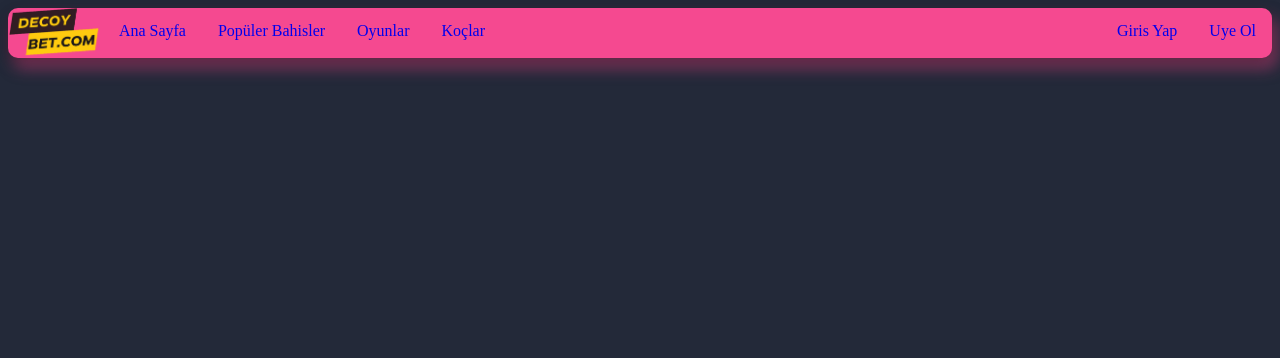
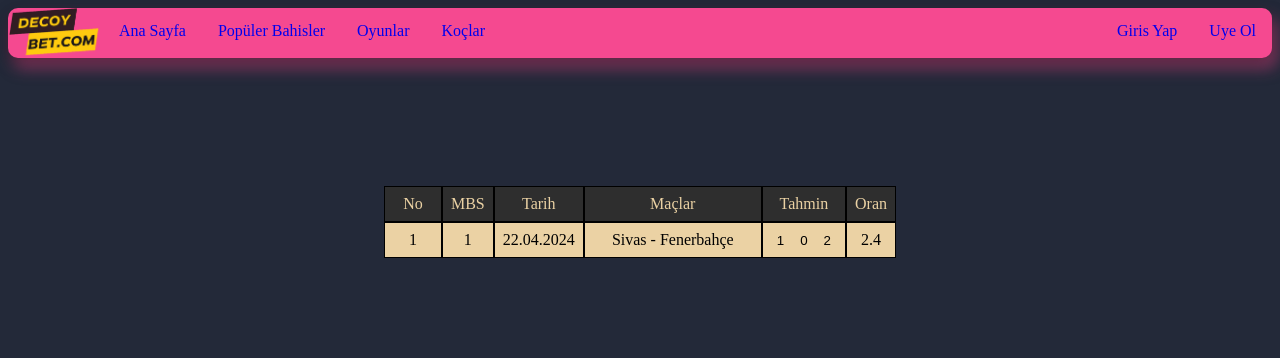
Before and after one commit to milksut/django_website, a Django app: page /bahisler in a window 1280 px wide. Shown: the top 358 px of the page. Run offline with Django 4.2, Linux system fonts and the light colour scheme.

Commit message:
bahisler ve koclar

```diff
--- a/templates/bahisler.html
+++ b/templates/bahisler.html
@@ -7,7 +7,30 @@
     <title>DecoyBet</title>
 </head>
 <body>
-
+    <div class="bahisler">
+        <table>
+            <tr class="mac-info">
+                <td class="mac-no">No</td>
+                <td class="mac-bahis-sayisi">MBS</td>
+                <td class="mac-tarih">Tarih</td>
+                <td class="mac-isim">Maçlar</td>
+                <td  class="mac-tahmin">Tahmin</td>
+                <td class="mac-oran">Oran</td>
+            </tr>
+            <tr class="maclar">
+                <td>1</td>
+                <td>1</td>
+                <td>22.04.2024</td>
+                <td>Sivas - Fenerbahçe</td>
+                <td>
+                    <button>1</button>
+                    <button>0</button>
+                    <button>2</button>
+                </td>
+                <td>2.4</td>
+            </tr>
+        </table>
+    </div>
 </body>
 {% endblock content %}
 </html>
--- a/templates/style_sheet.html
+++ b/templates/style_sheet.html
@@ -7,6 +7,8 @@
             --main-orange: rgb(255, 165, 0);
             --second-orange: rgb(235, 210, 164);
             --main-gray: rgb(46, 46, 46);
+            --coach-white: rgb(244, 244, 244);
+            --coach-green: rgb(58, 193, 71);
         }
         body{
     background-color: var(--main-bgcolor);
@@ -66,7 +68,7 @@
 {
     background-color: rgb(220,53,124);
 }
-/*tablo için css*/
+/*popüler bahis tablosu için css*/
 table{
     border-spacing: 0;
 }
@@ -92,6 +94,90 @@ th, td {
         cursor: pointer;
     }
 
+    /*koclar için css*/
+        .coach-list li
+        {
+            list-style: none;
+        }
+        .coach-list li:first-child
+        {
+            margin-top: 1rem;
+        }
+
+        .coach {
+            border: 1px solid black;
+            height: 8rem;
+            display: flex;
+            background-color: var(--coach-white);
+            border-radius: 8px;
+            margin-bottom: 0.8rem;
+        }
+
+        .coach div {
+            display: inline-block;
+            height: 100%;
+        }
+
+        .coach-img {
+            width: 8rem;
+            background-color: var(--coach-green);
+            height: 100%;
+            clip-path: polygon(0% 0%, 70% 0%, 100% 100%, 0% 100%);
+            position: relative;
+            z-index: 1;
+            border-radius: 8px 0px 0px 8px;
+            margin-right: 1.5rem;
+        }
+        .coach-name {
+            display: inline-block;
+            align-items: center;
+        }
+
+        .coach-img img {
+            width: 100%;
+            height: 100%;
+            object-fit: contain;
+            position: absolute;
+            bottom: 0;
+            right: 0;
+            z-index: 999;
+            margin: 0px;
+            padding: 0px;
+            border-radius: 8px;
+
+        }
+        .coach-contact{
+            margin-left: 10rem;
+        }
+        .coach-contact button{
+            border: none;
+            background: none;
+            cursor: pointer;
+        }
+
+        /*bahisler için css*/
+        .bahisler{
+            width: 100%;
+            height: 100%;
+            display: flex;
+            justify-content: center;
+            text-align: center;
+            padding-top: 8rem;
+        }
+        .mac-info{
+            background-color: var(--main-gray);
+            color: var(--second-orange);
+        }
+        .mac-no{
+            width: 2.5rem;
+        }
+        .mac-isim{
+            width: 10rem;
+        }
+        .maclar{
+            background-color: var(--second-orange);
+        }
+
     </style>
 </head>
 <body>
```
Also changed, not shown: templates/koclar.html (+65 -1 lines).
